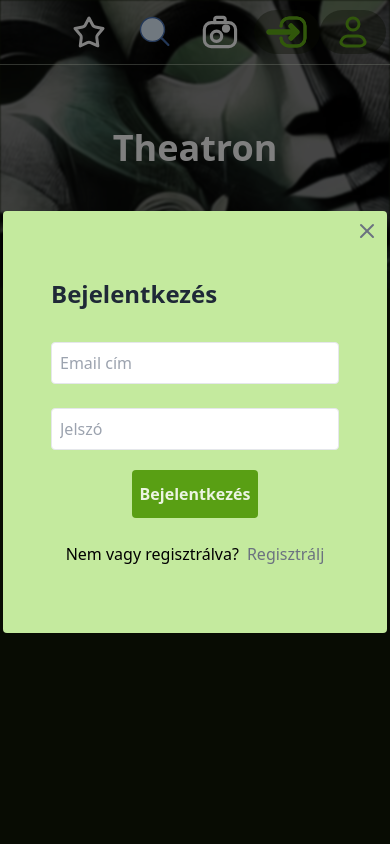
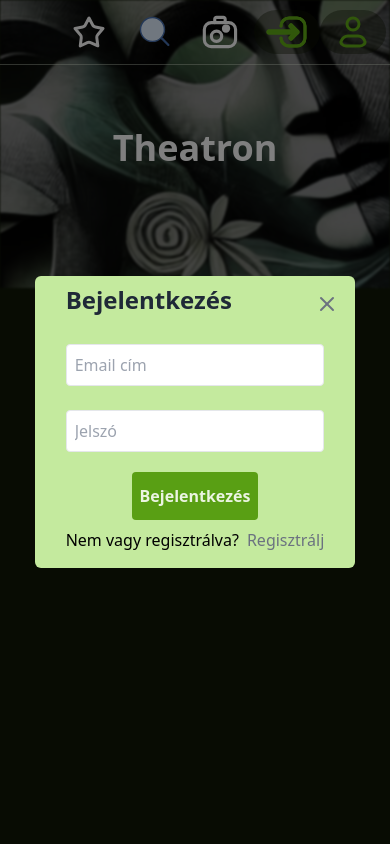
Before and after one commit to Progmatic-Fullstack-2024/team-2, a React (Vite) app in the folder frontend/: page / in a window 390 px wide. Both pictures are taken after a click on the button 287 px from the left and 32 px from the top of the page. Shown: the top 844 px of the page. Built offline with nearby package versions, Linux system fonts and the light colour scheme; no server answers; the HTML template or start-up script is replaced by a standard one.

Commit message:
Fix modal responsivity for all devices

```diff
--- a/frontend/src/components/AuthModal.jsx
+++ b/frontend/src/components/AuthModal.jsx
@@ -18,20 +18,21 @@ export default function AuthModal({ onClose, formType = 'login' }) {
   return (
     <div className="fixed inset-0 bg-black bg-opacity-50 flex justify-center items-center z-50">
       <div
-        className={`rounded mx-4 bg-c-secondary-light relative ${
-          currentForm === 'register' ? 'w-full h-full overflow-y-auto' : 'max-w-sm h-1/2'
-        }`}
+        className={
+          currentForm === 'register'
+            ? 'relative bg-c-secondary-light rounded-md w-full max-w-md'
+            : 'relative bg-c-secondary-light rounded-md w-full max-w-xs'
+        }
       >
         <button
           type="button"
           onClick={onClose}
-          className="absolute right-2 top-2 text-gray-500 hover:text-gray-700"
+          className="absolute right-4 top-4 text-gray-500 hover:text-gray-700"
           aria-label="Close"
         >
           <X size={24} />
         </button>
-
-        <div className="h-full flex flex-col justify-center items-center">
+        <div className="flex flex-col justify-center items-center">
           {currentForm === 'login' ? (
             <LoginForm onSwitch={switchForm} onClose={onClose} />
           ) : (
--- a/frontend/src/components/LoginForm.jsx
+++ b/frontend/src/components/LoginForm.jsx
@@ -34,7 +34,7 @@ export default function LoginForm({ onSwitch, onClose }) {
   };
 
   return (
-    <div className="mx-auto min-w-96 min-h-96 p-12 my-40 bg-c-secondary-light rounded-md flex flex-col justify-between">
+    <div className="p-2 bg-c-secondary-light">
       <h2 className="font-bold text-gray-800 text-2xl mb-6">Bejelentkezés</h2>
 
       <Formik
@@ -46,12 +46,12 @@ export default function LoginForm({ onSwitch, onClose }) {
           <FormField name="email" type="email" placeholder="Email cím" />
           <FormField name="password" type="password" placeholder="Jelszó" />
           <div className="flex justify-center">
-            <DefaultButton color="c-primary" type="submit" text="Bejelentkezés" />
+            <DefaultButton type="submit" text="Bejelentkezés" />
           </div>
         </Form>
       </Formik>
 
-      <div className="text-black flex justify-center mt-5">
+      <div className="text-black py-2 flex justify-center">
         Nem vagy regisztrálva?
         <button
           type="button"
--- a/frontend/src/components/RegistrationForm.jsx
+++ b/frontend/src/components/RegistrationForm.jsx
@@ -1,3 +1,4 @@
+
 import { ErrorMessage, Field, Form, Formik } from 'formik';
 import { useContext, useState } from 'react';
 
@@ -7,7 +8,7 @@ import DefaultButton from './misc/DefaultButton';
 
 function FormField({ label, name, type = 'text', required = false }) {
   return (
-    <div className="mb-4">
+    <div>
       <label htmlFor={name} className="text-gray-800 font-bold">
         {label} {required && <span className="text-red-500">*</span>}
       </label>
@@ -51,7 +52,7 @@ export default function RegistrationForm({ onSwitch }) {
   };
 
   return (
-    <div className="w-1/2 mx-auto my-40 bg-c-secondary-light p-12 rounded-md">
+    <div className="p-2 bg-c-secondary-light">
       <h2 className="font-bold text-gray-800 text-2xl mb-6">Regisztráció</h2>
 
       {successMsg && (
@@ -73,13 +74,13 @@ export default function RegistrationForm({ onSwitch }) {
           <FormField label="Jelszavad" name="password" type="password" required />
           <FormField label="Jelszavad mégegyszer" name="confirmPassword" type="password" required />
 
-          <div className="flex justify-center">
+          <div className="flex mt-4 justify-center">
             <DefaultButton text="Regisztráció" type="submit" />
           </div>
         </Form>
       </Formik>
 
-      <div className="text-black flex justify-center mt-5">
+      <div className="text-black flex py-2 justify-center">
         Már regisztráltál?
         <button
           type="button"
```
